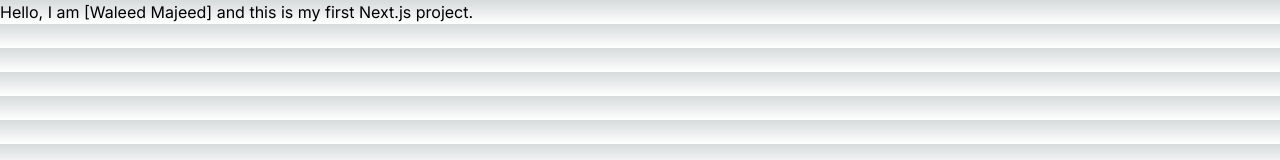
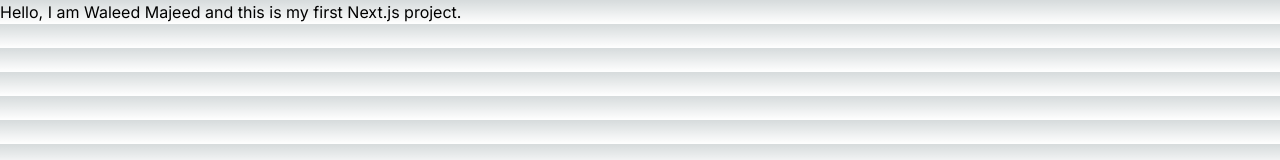
Before and after one commit to waleedmajeed001/my-first-nextjs-project, a Next.js app: page / in a window 1280 px wide. Shown: the top 160 px of the page. Built offline with nearby package versions, Linux system fonts and the light colour scheme.

Commit message:
my-frist-nextjs-project

```diff
--- a/src/app/page.tsx
+++ b/src/app/page.tsx
@@ -1,4 +1,4 @@
 function HomePage() {
-  return <h1>Hello, I am [Waleed Majeed] and this is my first Next.js project.</h1>
+  return <h1>Hello, I am Waleed Majeed and this is my first Next.js project.</h1>
 }
 export default HomePage;
```
Also changed, not shown: public/R.jpg (added), 1 other file (tests, documents, lock files or other folders).
